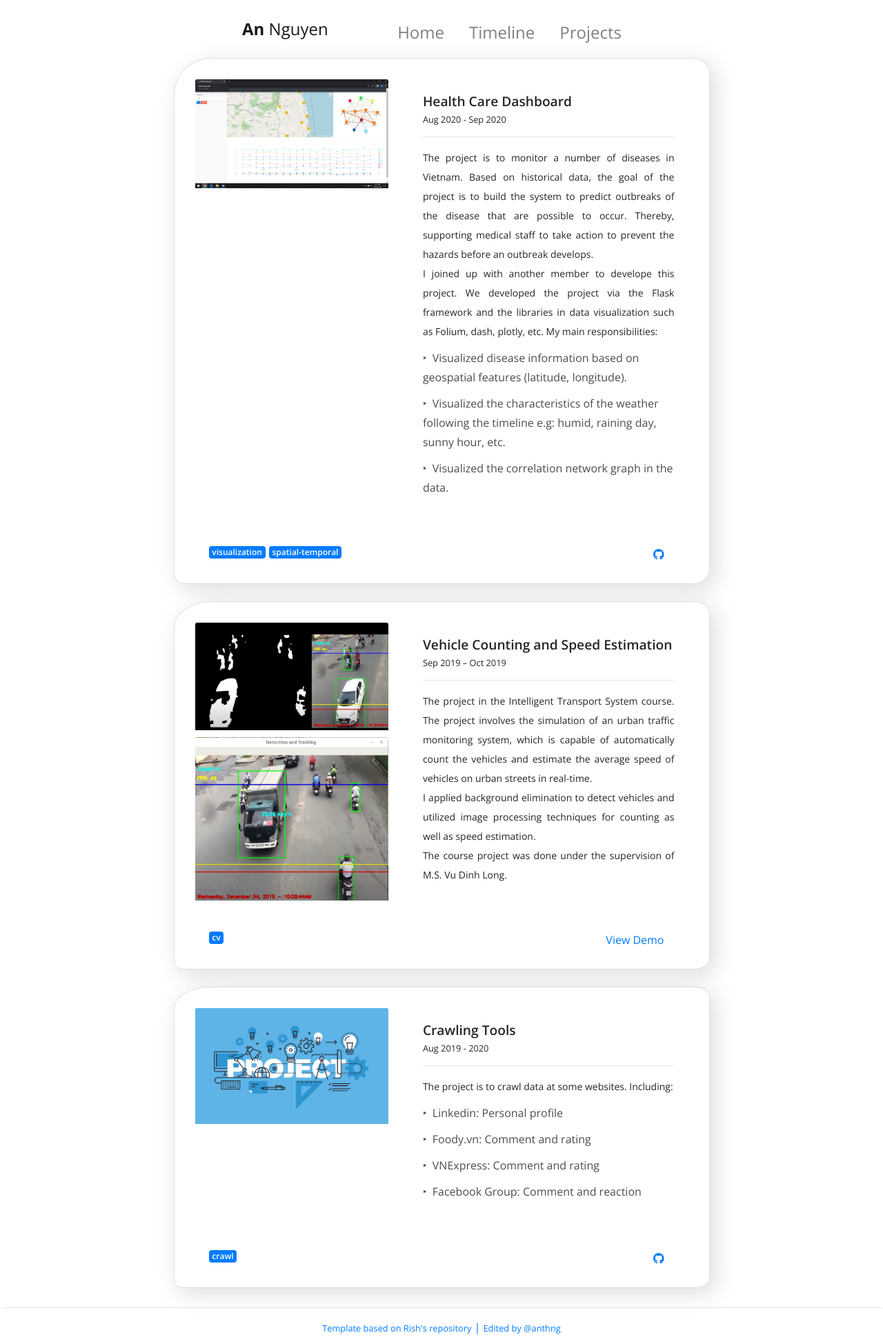
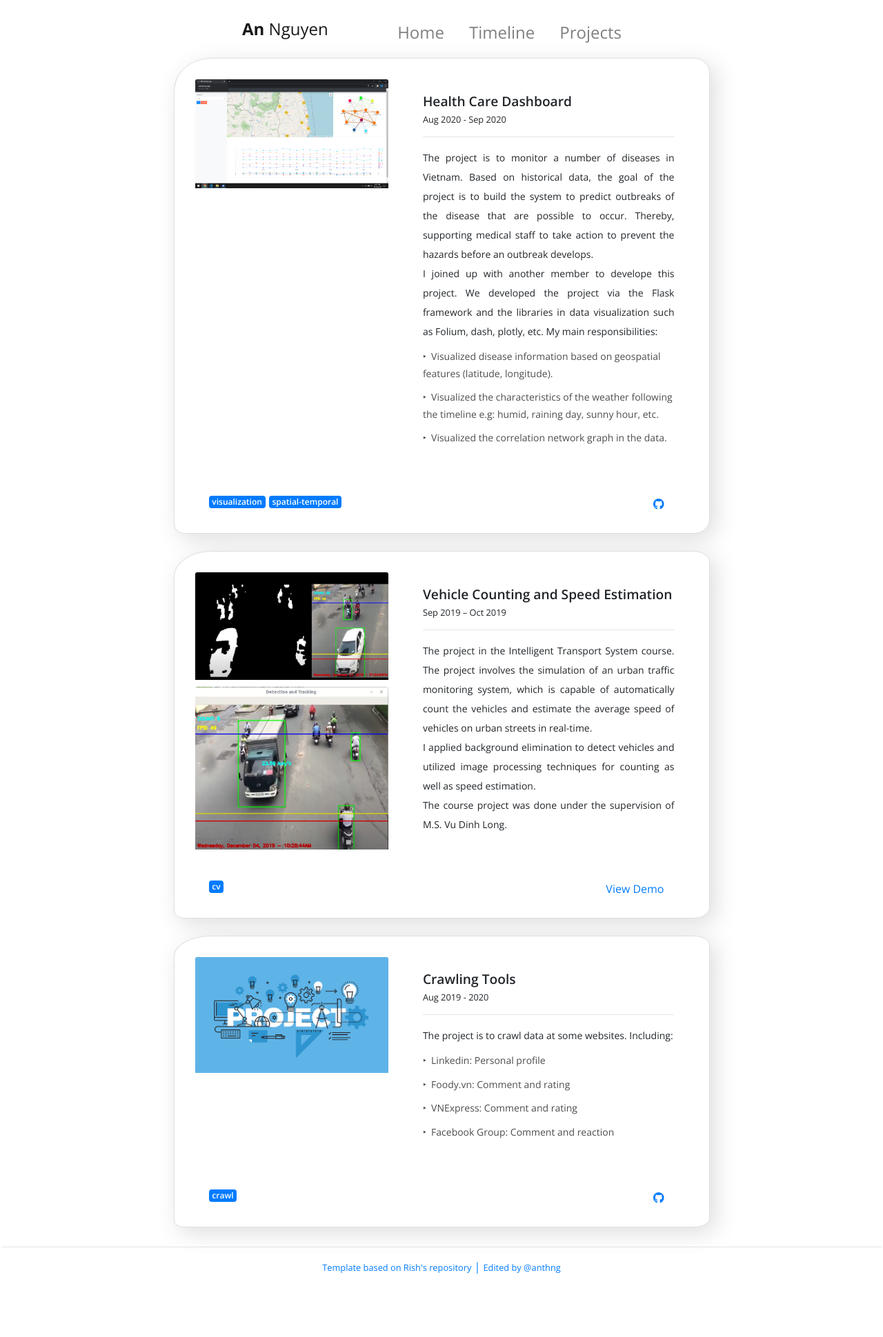
Before and after one commit to anthng/anthng.github.io, a Jekyll site: the page built from projects.html, in a window 1280 px wide. Shown: the whole page at 69% size. Built offline with Jekyll 4.4.1, drawn with Linux system fonts in a browser that asks for light colours; after the commit the page ends 1851 px from its top, so only the background shows below that.

Commit message:
update font-size

```diff
--- a/assets/css/project.css
+++ b/assets/css/project.css
@@ -4,7 +4,7 @@ p {
 
  li {
   margin-top: 10px;
-  font-size: 16px;
+  font-size: 14px;
   line-height: 1.75;
   color: rgba(0, 0, 0, 0.7);
 }
--- a/assets/css/timeline.css
+++ b/assets/css/timeline.css
@@ -4,7 +4,7 @@ p {
 
 li {
   margin-top: 10px;
-  font-size: 16px;
+  font-size: 14px;
   line-height: 1.75;
 }
 
```
